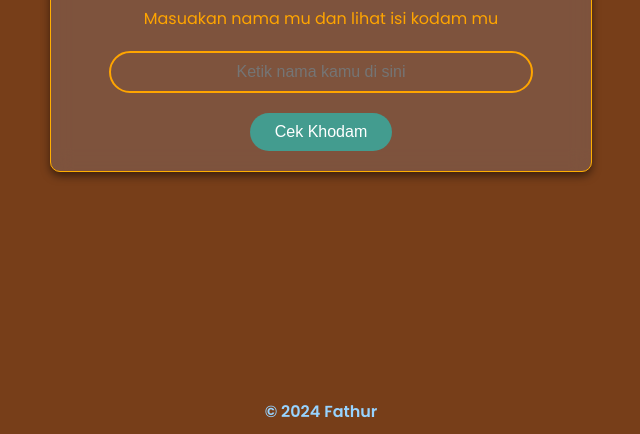
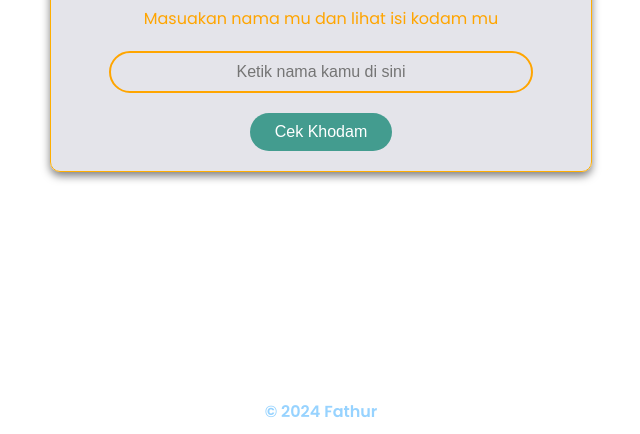
Before and after one commit to FlowFalcon/cek-kodam, a plain HTML site: page index.html in a window 1280 px wide. Shown: the part 366-800 px from the top of the page, without its empty margins (319-959 px from the left). Drawn offline with Linux system fonts and the light colour scheme; some packages are replaced by stand-ins of ours; a script that the page names is missing.

Commit message:
index.html

```diff
--- a/index.html
+++ b/index.html
@@ -9,7 +9,7 @@
     <link rel="stylesheet" href="https://cdn.jsdelivr.net/npm/sweetalert2@10">
     <style>
         body {
-            background-color: rgba(105, 42, 0, 0.9); /* Background lebih gelap */
+            background-color: rgba(255, 255, 255, 0.9); /* Background lebih gelap */
             font-family: 'Poppins', sans-serif; /* Font modern Poppins */
             display: flex;
             flex-direction: column;
```
